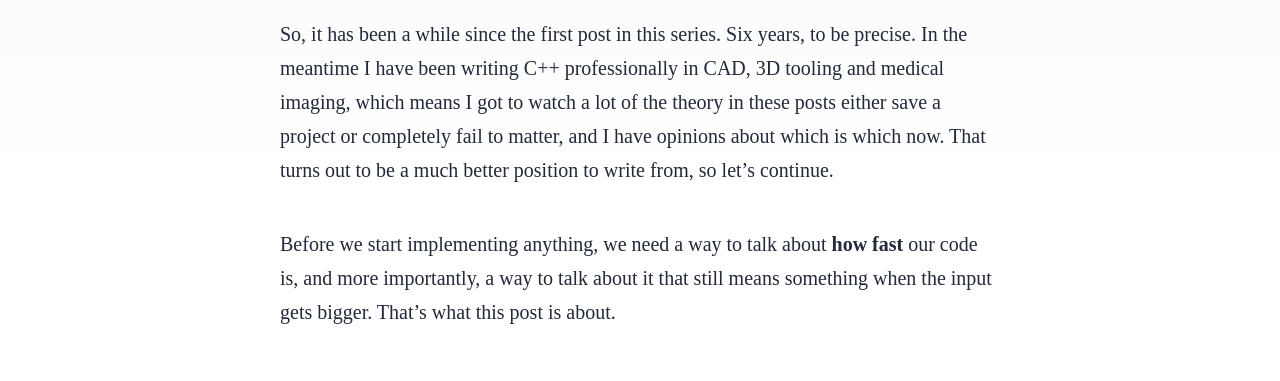
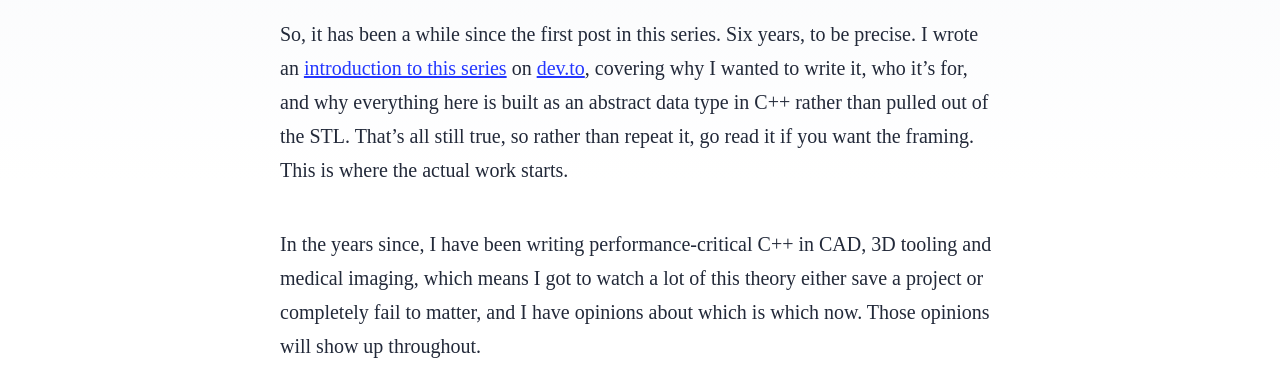
Before and after one commit to khalidHsoliman/data-structures, an Astro site in the folder site/: page /blog/02-analysis-of-algorithms in a window 1280 px wide. Shown: the part 419-800 px from the top of the page. Built offline with nearby package versions, Linux system fonts and the light colour scheme; Astro itself is replaced by a stand-in of ours.

Commit message:
update content to refer to the old blog

```diff
--- a/site/src/content/blog/02-analysis-of-algorithms.md
+++ b/site/src/content/blog/02-analysis-of-algorithms.md
@@ -6,7 +6,9 @@ tags: ["cpp", "algorithms", "computerscience", "datastructures"]
 series: "Data Structures"
 ---
 
-So, it has been a while since the first post in this series. Six years, to be precise. In the meantime I have been writing C++ professionally in CAD, 3D tooling and medical imaging, which means I got to watch a lot of the theory in these posts either save a project or completely fail to matter, and I have opinions about which is which now. That turns out to be a much better position to write from, so let's continue.
+So, it has been a while since the first post in this series. Six years, to be precise. I wrote an [introduction to this series](https://dev.to/khalidhsoliman/data-structures-intro-5d86) on dev.to, covering why I wanted to write it, who it's for, and why everything here is built as an abstract data type in C++ rather than pulled out of the STL. That's all still true, so rather than repeat it, go read it if you want the framing. This is where the actual work starts.
+
+In the years since, I have been writing performance-critical C++ in CAD, 3D tooling and medical imaging, which means I got to watch a lot of this theory either save a project or completely fail to matter, and I have opinions about which is which now. Those opinions will show up throughout.
 
 Before we start implementing anything, we need a way to talk about **how fast** our code is, and more importantly, a way to talk about it that still means something when the input gets bigger. That's what this post is about.
 
```
